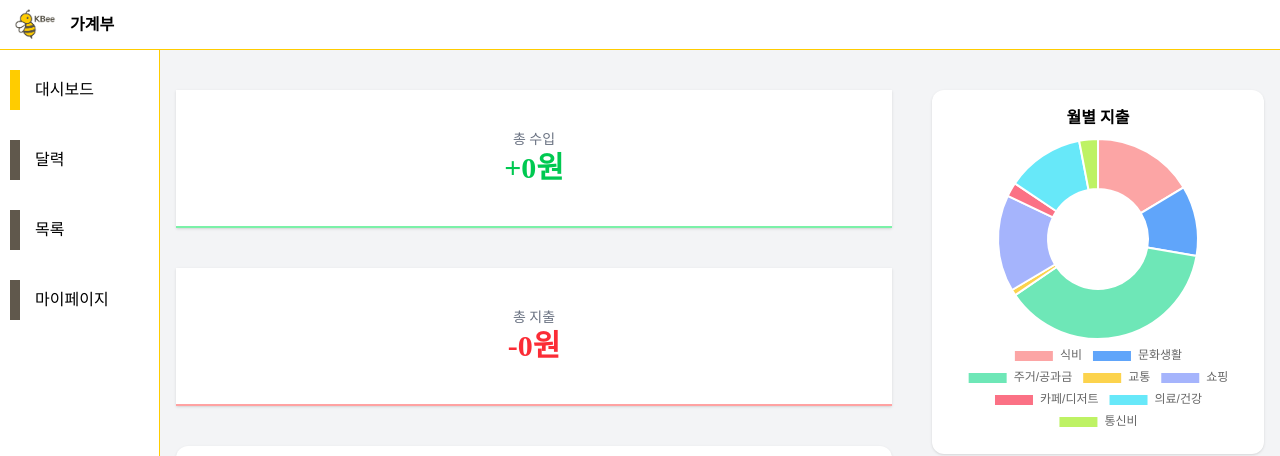
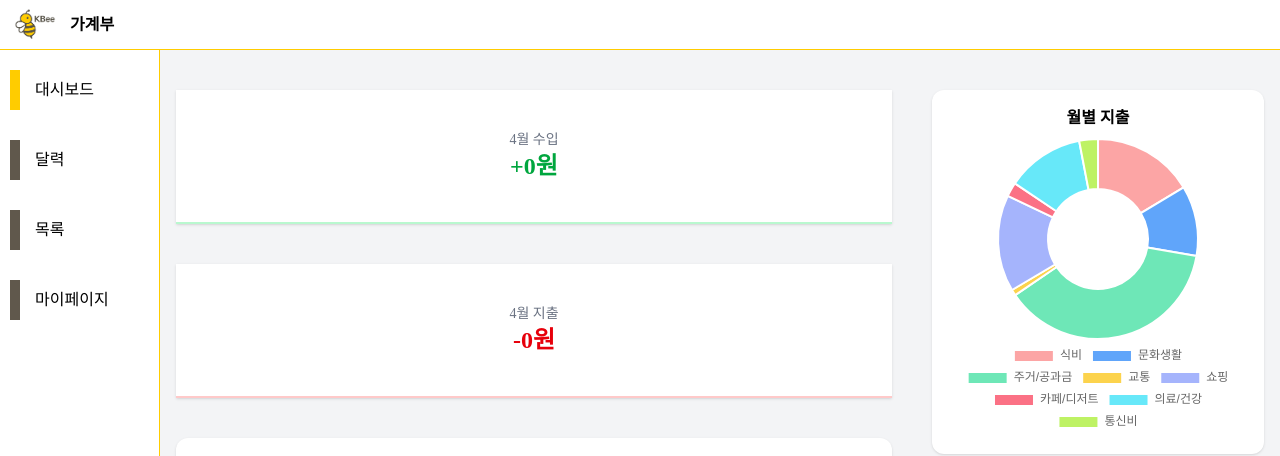
Before and after one commit to khyej/KBee, a Vue app in the folder kbee-vue/: page / in a window 1280 px wide. Shown: the top 456 px of the page. Built offline with nearby package versions, Linux system fonts and the light colour scheme; no server answers; data requests are answered from the project's data file; a web font is replaced by a local one.

Commit message:
fix: Dashboard.vue 전체 합산 -> 4월 합산

```diff
--- a/kbee-vue/src/components/Dashboard.vue
+++ b/kbee-vue/src/components/Dashboard.vue
@@ -3,23 +3,23 @@
     <div class="max-w-screen-xl w-full flex md:flex-row gap-10 px-4">
       <!-- 수입/지출 영역 -->
       <div class="flex flex-col gap-10 w-full">
-        <!-- 총 수입 -->
+        <!-- 4월 수입 -->
         <div
-          class="bg-white px-6 py-10 shadow text-center border-b-2 border-green-300"
+          class="bg-white px-6 py-10 shadow text-center border-b-2 border-green-200"
         >
-          <p class="text-gray-500 text-sm">총 수입</p>
-          <p class="text-3xl font-bold text-green-500">
-            +{{ totalIncome.toLocaleString() }}원
+          <p class="text-gray-500 text-sm">4월 수입</p>
+          <p class="text-2xl font-semibold text-green-600">
+            +{{ aprilIncome.toLocaleString() }}원
           </p>
         </div>
 
-        <!-- 총 지출 -->
+        <!-- 4월 지출 -->
         <div
-          class="bg-white px-6 py-10 shadow text-center border-b-2 border-red-300"
+          class="bg-white px-6 py-10 shadow text-center border-b-2 border-red-200"
         >
-          <p class="text-gray-500 text-sm">총 지출</p>
-          <p class="text-3xl font-bold text-red-500">
-            -{{ totalExpense.toLocaleString() }}원
+          <p class="text-gray-500 text-sm">4월 지출</p>
+          <p class="text-2xl font-semibold text-red-600">
+            -{{ aprilExpense.toLocaleString() }}원
           </p>
         </div>
 
@@ -66,6 +66,8 @@ import { ref, onMounted } from 'vue';
 
 const totalIncome = ref(0);
 const totalExpense = ref(0);
+const aprilIncome = ref(0);
+const aprilExpense = ref(0);
 const topExpenses = ref([]);
 
 onMounted(async () => {
@@ -78,10 +80,37 @@ onMounted(async () => {
     const incomes = incomeRes.data;
     const expenses = expenseRes.data;
 
+    // 전체 총합 계산
     totalIncome.value = incomes.reduce((sum, item) => sum + item.amount, 0);
     totalExpense.value = expenses.reduce((sum, item) => sum + item.amount, 0);
 
-    topExpenses.value = expenses
+    // 월 추출 함수: 'YYYY-MM-DD' → '04'
+    const getMonth = (dateStr) => dateStr.split('-')[1];
+
+    // 4월 필터링 (문자열로 '04')
+    const aprilIncomes = incomes.filter((item) => getMonth(item.date) === '04');
+    const aprilExpenses = expenses.filter(
+      (item) => getMonth(item.date) === '04'
+    );
+
+    // 4월 수입/지출 합계
+    aprilIncome.value = aprilIncomes.reduce(
+      (sum, item) => sum + item.amount,
+      0
+    );
+    aprilExpense.value = aprilExpenses.reduce(
+      (sum, item) => sum + item.amount,
+      0
+    );
+
+    // 4월 지출 TOP5 (카테고리별 합산 후 정렬)
+    const categorySums = aprilExpenses.reduce((acc, cur) => {
+      acc[cur.category] = (acc[cur.category] || 0) + cur.amount;
+      return acc;
+    }, {});
+
+    topExpenses.value = Object.entries(categorySums)
+      .map(([category, amount]) => ({ category, amount }))
       .sort((a, b) => b.amount - a.amount)
       .slice(0, 5);
   } catch (error) {
```
